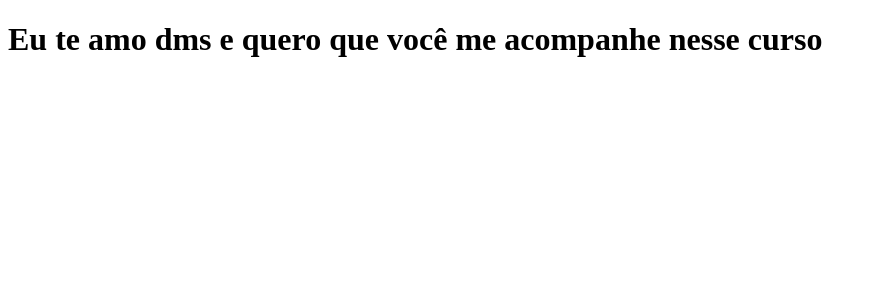
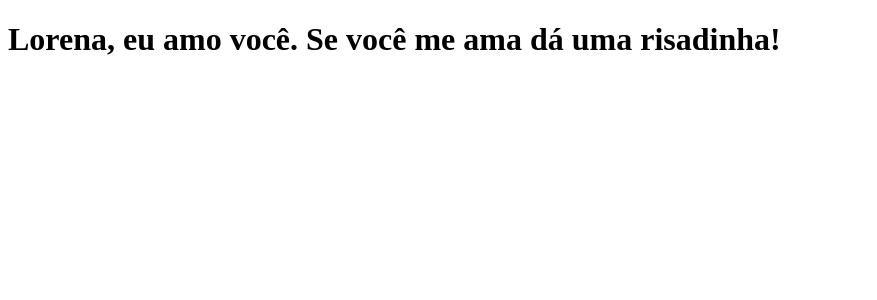
Before and after one commit to abrxao/clone-tabnews, a Next.js app: page / in a window 1280 px wide. Shown: the top 300 px of the page, without its empty margins (0-877 px from the left). Built offline with nearby package versions, Linux system fonts and the light colour scheme.

Commit message:
adding package-lock.json again and modifing home

```diff
--- a/pages/index.js
+++ b/pages/index.js
@@ -1,5 +1,5 @@
 function Home() {
-  return <h1>Eu te amo dms e quero que você me acompanhe nesse curso</h1>;
+  return <h1>Lorena, eu amo você. Se você me ama dá uma risadinha! </h1>;
 }
 
 export default Home;
```
Also changed, not shown: 2 other files (tests, documents, lock files or other folders).
